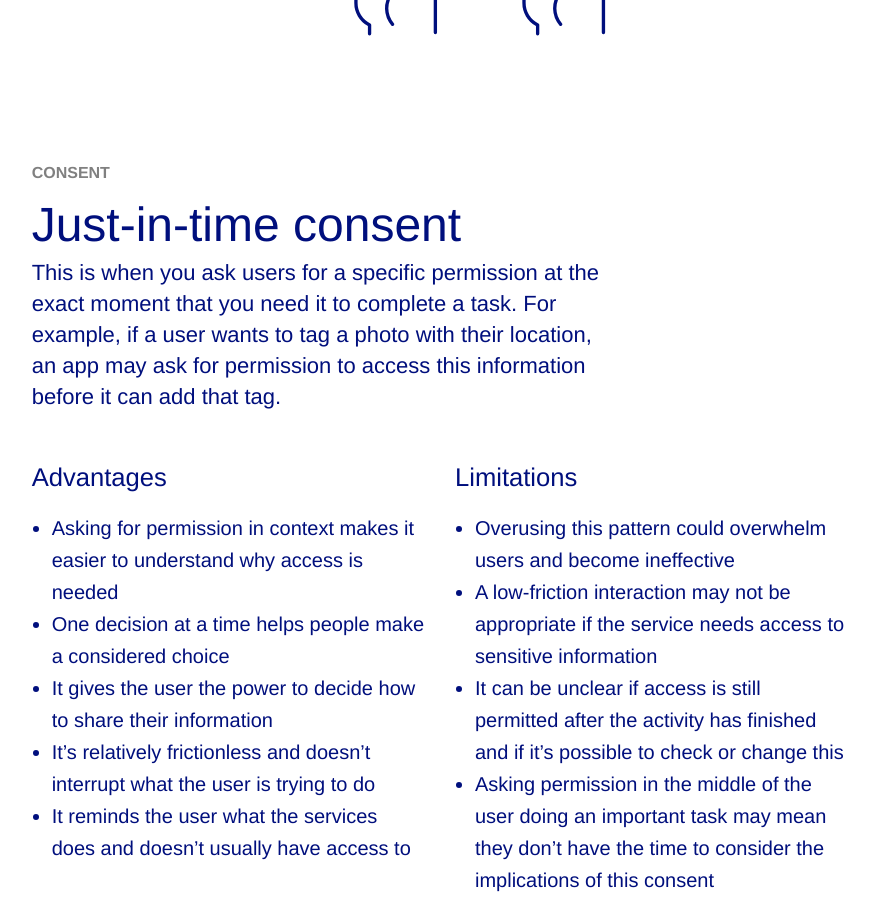
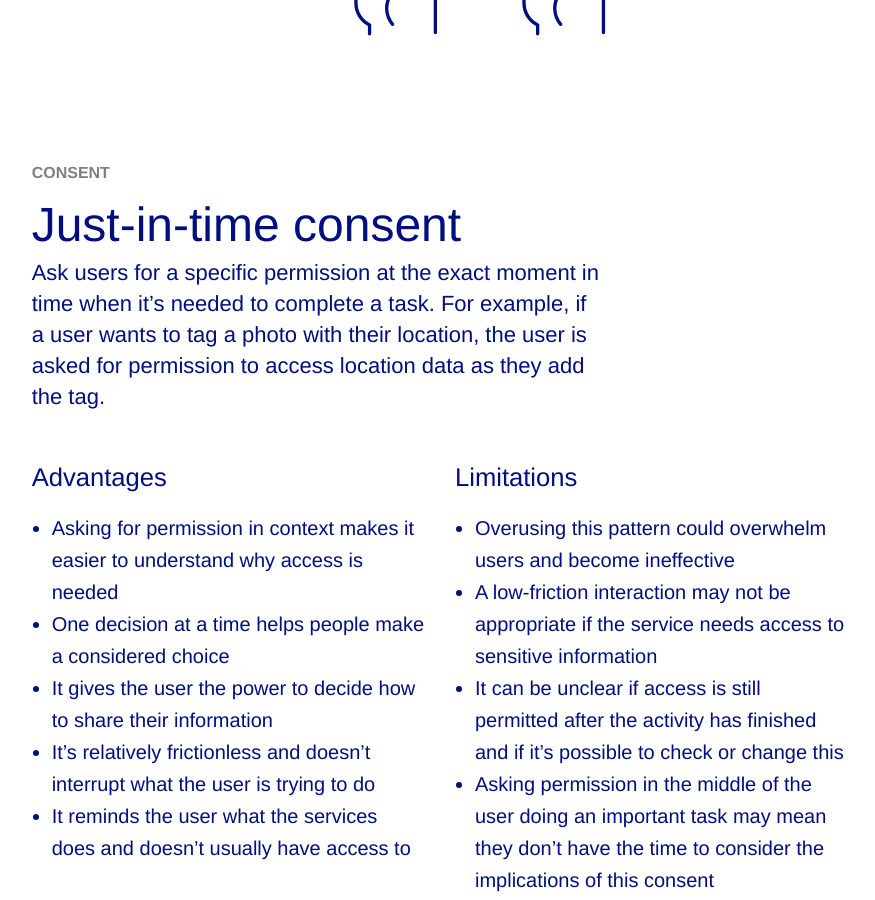
Before and after one commit to projectsbyif/data-permissions-catalogue, a Jekyll site: the page built from _patterns/just-in-time-consent.md, in a window 1280 px wide and 900 px high, scrolled down 376 px. Shown: the whole window, without its empty margins (200-1075 px from the left). Built offline with Jekyll 4.4.1, drawn with Linux system fonts in a browser that asks for light colours; some web fonts are replaced; comment, search, counter and statistics services are not loaded.

Commit message:
Updated just in time consent pattern copy.

```diff
--- a/_patterns/just-in-time-consent.md
+++ b/_patterns/just-in-time-consent.md
@@ -50,4 +50,4 @@ related_patterns:
     title: Up-front consent
 ---
 
-This is when you ask users for a specific permission at the exact moment that you need it to complete a task. For example, if a user wants to tag a photo with their location, an app may ask for permission to access this information before it can add that tag.
+Ask users for a specific permission at the exact moment in time when it’s needed to complete a task. For example, if a user wants to tag a photo with their location, the user is asked for permission to access location data as they add the tag.
```
